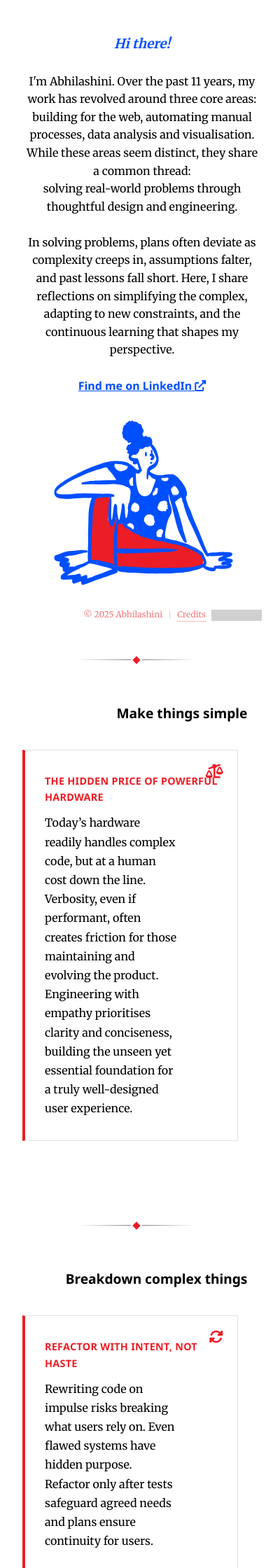
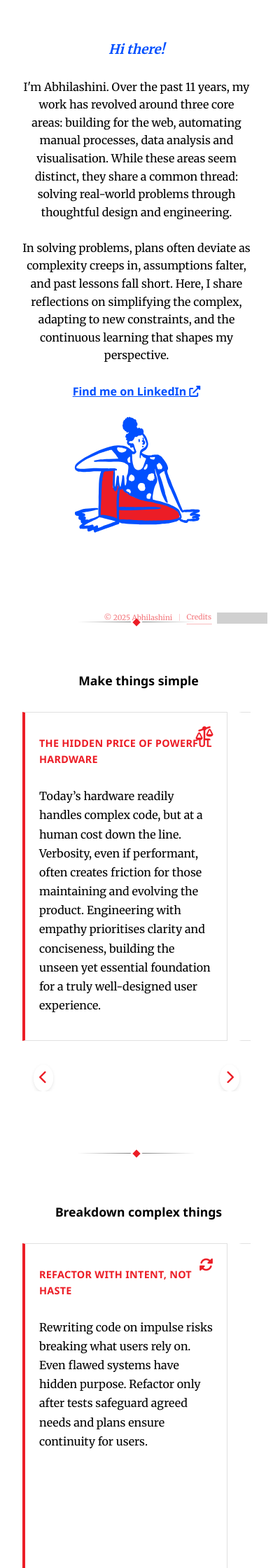
Before and after one commit to abhilashini/abhilashini.github.io, a Jekyll site: the page built from index.md, in a window 390 px wide. Shown: the top 2240 px of the page at 70% size. Built offline with Jekyll 4.4.1, drawn with Linux system fonts in a browser that asks for light colours; grey boxes are pictures that could not be loaded.

Commit message:
Mobile responsiveness updates

```diff
--- a/_includes/carousel.html
+++ b/_includes/carousel.html
@@ -1,12 +1,14 @@
 <div class="carousel">
   {% for item in include.items %}
   <div class="card {% if forloop.first %}active{% endif %}">
+    <div class="card-header">
       {% if item.icon %}
       <i class="{{ item.icon }} icon"></i>
       {% endif %}
       {% if item.heading %}
       <h4>{{ item.heading }}</h4>
       {% endif %}
+    </div>
     {% if item.text %}
     <p>{{ item.text | markdownify }}</p>
     {% endif %}
--- a/assets/css/style.css
+++ b/assets/css/style.css
@@ -7,11 +7,14 @@
 
 /* Typography */
 :root {
-  --font-heading: 'Noto Sans', sans-serif; /* Elegant serif for headings */
-  --font-body: 'Merriweather', serif; /* Crisp sans-serif for body text */
+  --font-heading: 'Noto Sans', sans-serif;
+  /* Elegant serif for headings */
+  --font-body: 'Merriweather', serif;
+  /* Crisp sans-serif for body text */
   --font-section-body: 'Merriweather', serif;
   --font-section-heading: 'Noto Sans', sans-serif;
-  --font-code: 'Source Code Pro', Courier, monospace; /* Monospace for code */
+  --font-code: 'Source Code Pro', Courier, monospace;
+  /* Monospace for code */
   --font-size-base: 1rem;
   --line-height-base: 1.6;
   --color-text: #000000;
@@ -59,12 +62,10 @@
   height: 1px;
   margin: 3rem auto;
   max-width: 280px;
-  background-image: linear-gradient(
-    to right,
-    transparent 20%,
-    var(--color-accent) 50%,
-    transparent 80%
-  );
+  background-image: linear-gradient(to right,
+      transparent 20%,
+      var(--color-accent) 50%,
+      transparent 80%);
   position: relative;
 }
 
@@ -74,11 +75,14 @@
   position: absolute;
   left: 50%;
   top: -3px;
-  width: 8px;          /* Reduced size */
-  height: 8px;         /* Reduced size */
+  width: 8px;
+  /* Reduced size */
+  height: 8px;
+  /* Reduced size */
   background: var(--color-icon);
   transform: translateX(-50%) rotate(45deg);
-  box-shadow: 0 0 0 2px var(--color-background); /* Slimmer outline */
+  box-shadow: 0 0 0 2px var(--color-background);
+  /* Slimmer outline */
 }
 
 /* Hover: Gentle color shift + rotation */
@@ -90,7 +94,8 @@
 
 /* Section container */
 .section {
-  position: relative; /* Anchor for absolute positioning */
+  position: relative;
+  /* Anchor for absolute positioning */
   margin-bottom: 4rem;
   padding: 1rem 0rem 0rem 1rem
 }
@@ -120,9 +125,12 @@
   left: 50%;
   transform: translateX(-50%);
   text-align: center;
-  width: auto; /* Override 20rem */
-  position: relative; /* Change to relative if in flow */
-  margin: 0 auto 2.5rem; /* Center in parent */
+  width: auto;
+  /* Override 20rem */
+  position: relative;
+  /* Change to relative if in flow */
+  margin: 0 auto 2.5rem;
+  /* Center in parent */
 }
 
 /* Squiggle Positioning Adjustments */
@@ -170,19 +178,23 @@
 }
 
 .doodle--left {
-  left: -16rem; /* Position to the left of the column */
+  left: -16rem;
+  /* Position to the left of the column */
 }
 
 .doodle--right {
-  right: -16rem; /* Position to the right of the column */
+  right: -16rem;
+  /* Position to the right of the column */
 }
 
 /* New centered modifier */
 .doodle--center {
   left: 50%;
   transform: translateX(-50%);
-  right: auto; /* Reset right position */
-  z-index: -1; /* Optional: keep behind content */
+  right: auto;
+  /* Reset right position */
+  z-index: -1;
+  /* Optional: keep behind content */
   top: 100%;
   margin-top: 3rem;
 }
@@ -201,6 +213,7 @@
     opacity: 0;
     transform: translateY(10px);
   }
+
   100% {
     opacity: 1;
     transform: translateY(0);
@@ -257,12 +270,14 @@
   height: auto;
   padding: 0;
   font-family: "Font Awesome 6 Free", var(--font-code);
-  font-weight: 900; /* Ensure solid style if needed */
+  font-weight: 900;
+  /* Ensure solid style if needed */
 }
 
 /* Headings */
 .card h4 {
-  font-family: var(--font-section-heading); /* Noto Sans */
+  font-family: var(--font-section-heading);
+  /* Noto Sans */
   font-size: 0.9rem;
   font-weight: 600;
   letter-spacing: 0.02em;
@@ -273,7 +288,8 @@
 
 /* Paragraphs / Body */
 .card p {
-  font-family: var(--font-section-body); /* Merriweather */
+  font-family: var(--font-section-body);
+  /* Merriweather */
   font-size: 1rem;
   line-height: 1.7;
   padding-right: 3.5rem;
@@ -335,23 +351,28 @@
 .book-entry {
   display: grid;
   grid-template-columns: auto 1fr;
-  gap: 1rem; /* Reduced from 1.5rem */
+  gap: 1rem;
+  /* Reduced from 1.5rem */
   align-items: start;
 }
 
 .book-icon {
-  width: 2rem; /* Smaller icon container */
+  width: 2rem;
+  /* Smaller icon container */
   height: 2rem;
-  font-size: 1rem; /* Smaller icon */
+  font-size: 1rem;
+  /* Smaller icon */
   color: var(--color-primary);
 }
 
 .book-details {
-  gap: 0.2rem; /* Tighter vertical spacing */
+  gap: 0.2rem;
+  /* Tighter vertical spacing */
 }
 
 .book-title {
-  font-size: 1rem; /* Slightly smaller */
+  font-size: 1rem;
+  /* Slightly smaller */
   line-height: 1.2;
   font-family: var(--font-heading);
 }
@@ -364,7 +385,8 @@
 
 .book-takeaway {
   font-size: 0.9rem;
-  margin-top: 0.3rem; /* Reduced from 0.5rem */
+  margin-top: 0.3rem;
+  /* Reduced from 0.5rem */
   line-height: 1.3;
 }
 
@@ -378,17 +400,21 @@
 
 /* Add these 6 lines to your existing CSS */
 .ai-point {
-  position: relative; /* Required for absolute positioning */
-  overflow: hidden; /* Contain SVG within card bounds */
+  position: relative;
+  /* Required for absolute positioning */
+  overflow: hidden;
+  /* Contain SVG within card bounds */
 }
 
 .ai-point svg.circuit {
   position: absolute;
   bottom: -10px;
   right: -15px;
-  width: 120px; /* Control visible size */
+  width: 120px;
+  /* Control visible size */
   height: auto;
-  pointer-events: none; /* Make SVG non-interactive */
+  pointer-events: none;
+  /* Make SVG non-interactive */
   transition: opacity 0.3s ease;
 }
 
@@ -466,83 +492,112 @@
 }
 
 @media (max-width: 768px) {
-  /* Increase specificity and use initial/unset */
-  .section .section-title--left,
-  .section .section-title--right,
-  .section .doodle--left,
-  .section .doodle--right {
-    position: static;
-    width: 100%;
 
-
-    text-align: center;
-    margin: 1rem auto;
-    left: initial;
-    right: initial;
-  }
-
-  /* Center titles and doodles within their sections */
+  /* Tweak doodle and section titles — retain structure, don't center everything */
   .section .section-title--left,
   .section .section-title--right {
-    text-align: center;
+    position: static;
+    margin: 1rem 0;
+    text-align: left;
   }
 
   .section .doodle--left,
   .section .doodle--right {
+    position: static;
+    margin: 1rem auto 2rem;
     display: block;
-    margin: 0 auto 2rem; /* Center doodles */
   }
 
-  /* Ensure sections stack properly */
+  /* Prevent centering of everything by default */
   .section {
-    display: flex;
-    flex-direction: column;
-    align-items: center;
+    padding: 1.5rem 1rem;
   }
 
-  /* Horizontal scrolling for carousels */
+  .section-title--center {
+    font-size: 1.1rem;
+    padding: 0 1rem;
+    line-height: 1.3;
+    word-break: break-word;
+    margin: 0 auto 2rem;
+    text-align: center;
+  }
+
+  /* Maintain layout for ai-grid and book-grid if already good */
+  /* Just ensure no forced stacking unless needed */
+  .ai-grid,
+  .book-grid {
+    gap: 1.5rem;
+  }
+
+  /* Fix card layout */
   .carousel {
     display: flex;
     overflow-x: auto;
     scroll-snap-type: x mandatory;
     -webkit-overflow-scrolling: touch;
-    padding-bottom: 1rem;
+    padding: 0 0 2rem;
+    position: relative;
   }
 
   .carousel .card {
-    flex: 0 0 90%; /* 90% width for mobile cards */
+    flex: 0 0 90%;
     scroll-snap-align: start;
     margin-right: 1rem;
+    padding: 1.5rem 1.25rem;
+    overflow: visible;
+    /* prevent scrollbars from showing inside */
   }
 
-  .section.active .section-title::after {
-    left: 50%; /* Center horizontally */
-    transform: translateX(-50%); /* Adjust for centering */
+  .card h4 {
+    margin-top: 0.5rem;
   }
 
-  .section-title--right::after,
-  .section-title--left::after {
-    left: 50%;
-    transform: translateX(-50%);
+  .card {
+    display: flex;
+    flex-direction: column;
   }
 
-  .book-grid {
-    grid-template-columns: 1fr;
-    gap: 1rem;
+  .card-header {
+    display: flex;
+    align-items: center;
+    gap: 0.75rem;
+    margin-bottom: 1rem;
   }
 
-  .ai-point::after {
-    display: none;
+  .card-icon {
+    flex-shrink: 0;
+    width: 32px;
+    height: 32px;
   }
 
-  .ai-grid {
-    grid-template-columns: 1fr;
-    gap: 1.5rem;
+
+  .card p {
+    padding-right: 0;
   }
 
-  .ai-point svg.circuit {
-    width: 90px; /* Smaller on mobile */
-    bottom: -15px;
-    right: -15px;
-  }}
+  /* Ensure nav arrows are visible */
+  .carousel-nav {
+    position: absolute;
+    bottom: 0;
+    width: 100%;
+    display: flex;
+    justify-content: space-between;
+    padding: 0 1rem;
+    z-index: 2;
+  }
+
+  .carousel-nav button {
+    background: rgba(255, 255, 255, 0.8);
+    border: none;
+    padding: 0.5rem;
+    border-radius: 50%;
+    box-shadow: 0 2px 5px rgba(0, 0, 0, 0.1);
+  }
+
+  /* Footer still small and non-intrusive */
+  .site-footer-meta {
+    font-size: 0.65rem;
+    right: 8px;
+    bottom: 8px;
+  }
 }
```
Lines whose indentation alone changed are shown as unchanged.
